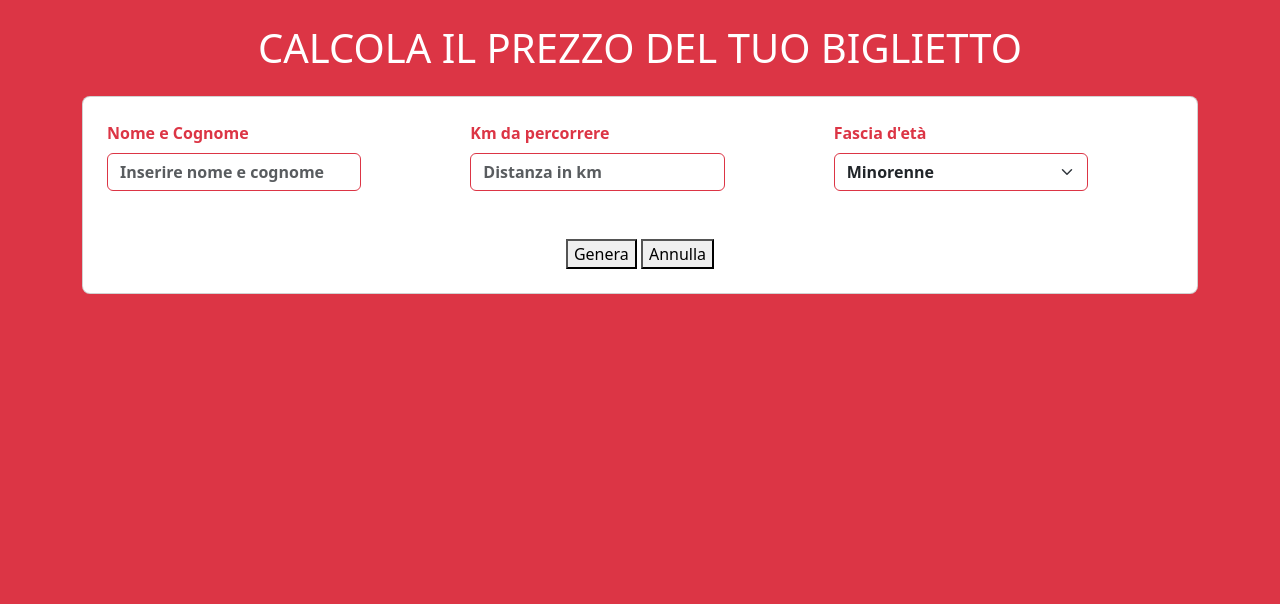
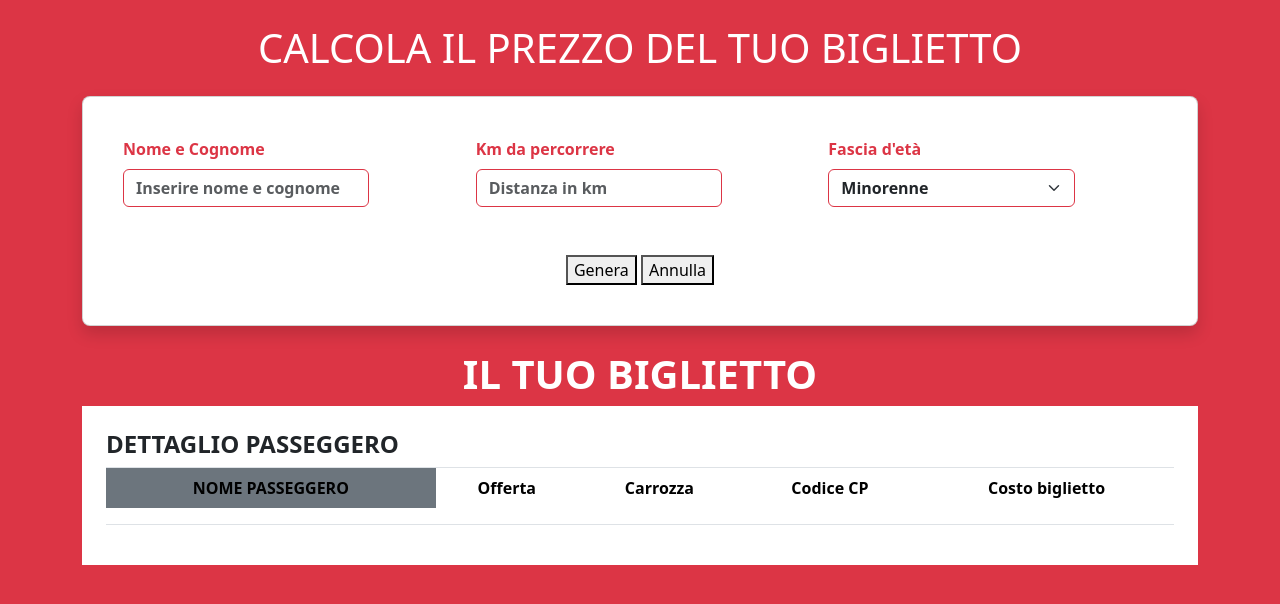
Before and after one commit to francesco-troise/js-biglietto-treno-form, a plain HTML site: page index.html in a window 1280 px wide. Drawn offline with nearby package versions, Linux system fonts and the light colour scheme.

Commit message:
Add second tab "Your ticket"

```diff
--- a/index.html
+++ b/index.html
@@ -19,20 +19,24 @@
     <main>
         <div class="container">
             <h1 class="text-center text-white my-4">CALCOLA IL PREZZO DEL TUO BIGLIETTO</h1>
-            <div class="card card-form bg-white rounded-3 p-4">
+            <div class="card card-form bg-white rounded-3 p-4 shadow">
+                <div class="card-body">
                     <form class="text-center">
                         <div class="row">
                             <div class="col-4 text-start">
-                            <label class="form-label text-danger fw-bold" for="input_full_name">Nome e Cognome</label>
-                            <input class="form-control w-75 fw-bold border-danger" type="text" id="input_full_name" placeholder="Inserire nome e cognome" required>
+                                <label class="form-label text-danger fw-bold" for="input_full_name">Nome e
+                                    Cognome</label>
+                                <input class="form-control w-75 fw-bold border-danger" type="text" id="input_full_name"
+                                    placeholder="Inserire nome e cognome" required>
                             </div>
                             <div class="col-4 text-start">
                                 <label class="form-label text-danger fw-bold" for="input-km">Km da percorrere</label>
-                            <input class="form-control w-75 fw-bold border-danger" type="number" id="input-km" placeholder="Distanza in km" required min="1" max="99">
+                                <input class="form-control w-75 fw-bold border-danger" type="number" id="input-km"
+                                    placeholder="Distanza in km" required min="1" max="99">
                             </div>
                             <div class="col-4 text-start">
                                 <label class="form-label text-danger fw-bold">Fascia d'età</label>
-                            <select class="form-select w-75 fw-bold border-danger" id=" select-age">
+                                <select class="form-select w-75 fw-bold border-danger" id="select-age">
                                     <option value="Minorenne" class="fw-bold">Minorenne</option>
                                     <option value="Maggiorenne" class="fw-bold">Maggiorenne</option>
                                     <option value="Over65" class="fw-bold">Over 65</option>
@@ -45,8 +49,33 @@
                         </div>
                     </form>
                 </div>
-            <h2></h2>
-            <div></div>
+            </div>
+
+            <h2 class="h1 fw-bold mt-4 text-white text-center ">IL TUO BIGLIETTO</h2>
+            <div class="bg-white rounded-0 p-4">
+                <h3 class="h4 fw-bold">DETTAGLIO PASSEGGERO</h1>
+                    <table class="table table-borderless border-top border-bottom">
+                        <thead>
+                            <tr class="text-center">
+                                <th class="bg-secondary text-center" scope="col">NOME PASSEGGERO</th>
+                                <th scope="col">Offerta</th>
+                                <th scope="col">Carrozza</th>
+                                <th scope="col">Codice CP</th>
+                                <th scope="col">Costo biglietto</th>
+                            </tr>
+                        </thead>
+                        <tbody>
+                            <tr>
+                                <td id="td-nome"></td>
+                                <td id="td-offerta"></td>
+                                <td id="td-carrozza"></td>
+                                <td id="td-codice"></td>
+                                <td id="td-costo"></td>
+                            </tr>
+                        </tbody>
+                    </table>
+            </div>
+        </div>
         </div>
     </main>
     <footer></footer>
```
Lines whose indentation alone changed are shown as unchanged.
